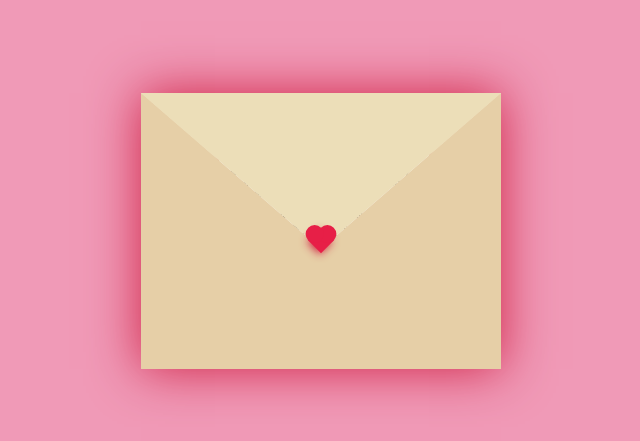
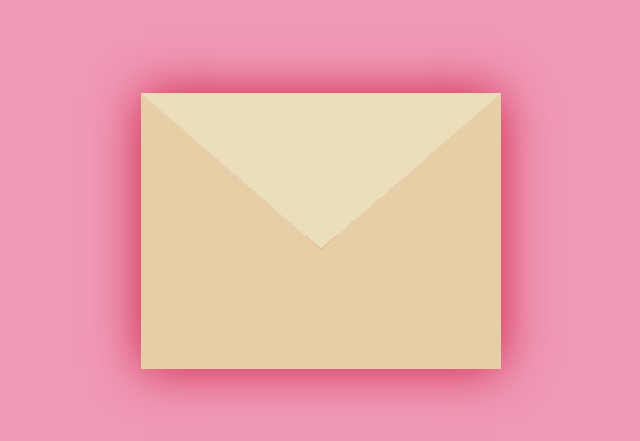
Before and after one commit to fiogz/envelope, a plain HTML site: page index.html in a window 1280 px wide. Shown: the part 169-610 px from the top of the page, 319-959 px from the left. Drawn offline with Linux system fonts and the light colour scheme.

Commit message:
Update estilo.css

```diff
--- a/estilo.css
+++ b/estilo.css
@@ -96,7 +96,7 @@ body {
     font-family: 'Gill Sans', 'Gill Sans MT', Calibri, 'Trebuchet MS', sans-serif;
     color: var(--txt-color);
     text-align: left;
-    font-size: 0.6rem; /* Tamaño de fuente */
+    font-size: 0.65rem; /* Tamaño de fuente */
 }
 
 .heart {
@@ -107,7 +107,7 @@ body {
     width: 1.125rem; /* Tamaño del corazón */
     height: 1.125rem;
     background: var(--heart-color); /* Color del corazón */
-    z-index: 4;
+    z-index: 1;
     transform: translate(-50%, -20%) rotate(45deg); /* Colocación y rotación */
     transition: transform 1.5s ease-in-out 1.5s; /* Animación de rotación */
     box-shadow: 0 0.125rem 0.5rem var(--shadow-color); /* Sombra */
```
